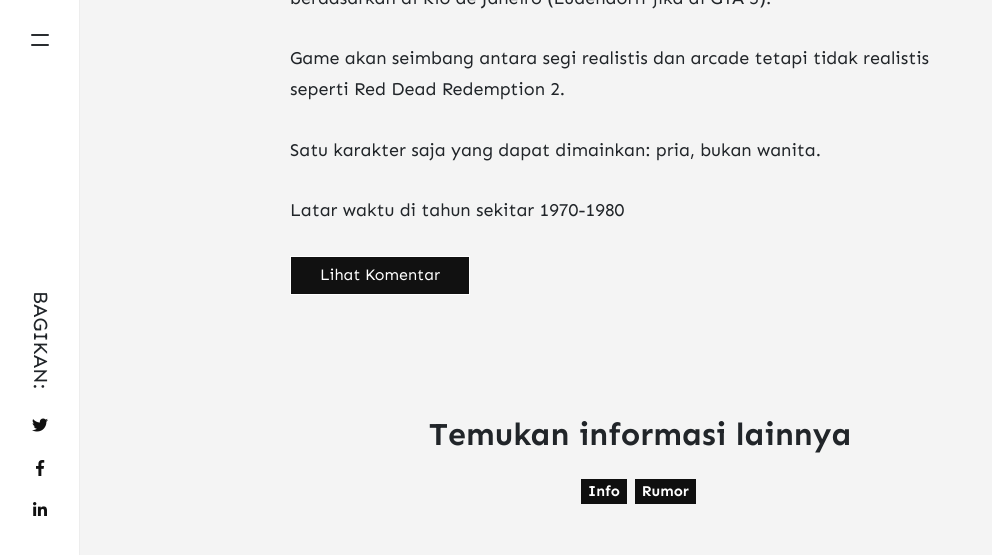
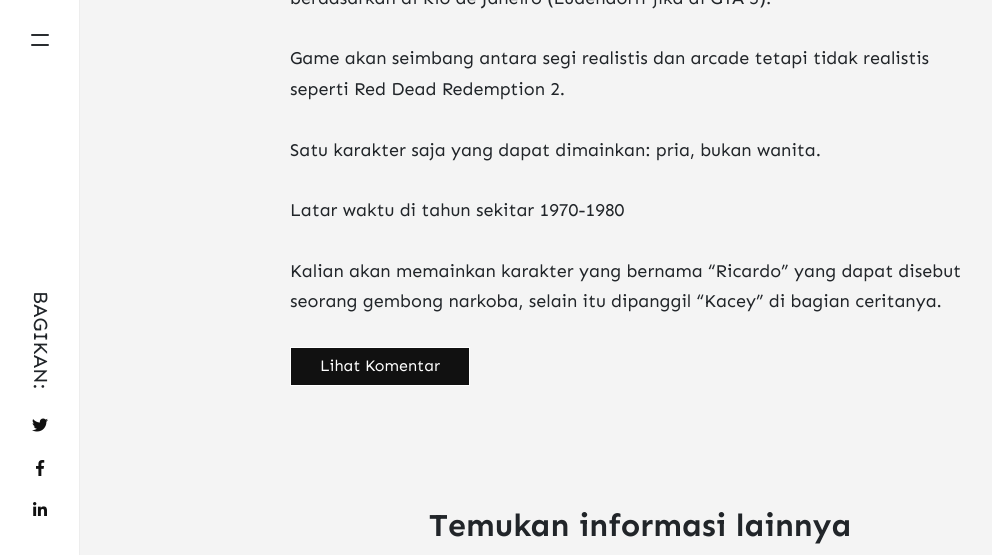
Before and after one commit to arytapermana/dsg-web, a Jekyll site: the page built from _posts/2020-10-24-gta-6-tanggal-rilis-berita-dan-desas-desusnya-rumor.md, in a window 1280 px wide and 900 px high, scrolled down 1639 px, cut to the strip 0-555 px from the top of the window. Shown: the whole strip, without its empty margins (0-992 px from the left). Built offline with Jekyll 4.4.1, drawn with Linux system fonts in a browser that asks for light colours; nearby versions of some CDN libraries; comment, search, counter and statistics services are not loaded.

Commit message:
Update Blog “2020-10-24-gta-6-tanggal-rilis-berita-dan-desas-desusnya-rumor”

```diff
--- a/_posts/2020-10-24-gta-6-tanggal-rilis-berita-dan-desas-desusnya-rumor.md
+++ b/_posts/2020-10-24-gta-6-tanggal-rilis-berita-dan-desas-desusnya-rumor.md
@@ -25,3 +25,5 @@ Game akan seimbang antara segi realistis dan arcade tetapi tidak realistis seper
 Satu karakter saja yang dapat dimainkan: pria, bukan wanita.
 
 Latar waktu di tahun sekitar 1970-1980
+
+Kalian akan memainkan karakter yang bernama "Ricardo" yang dapat disebut seorang gembong narkoba, selain itu dipanggil "Kacey" di bagian ceritanya.
```
